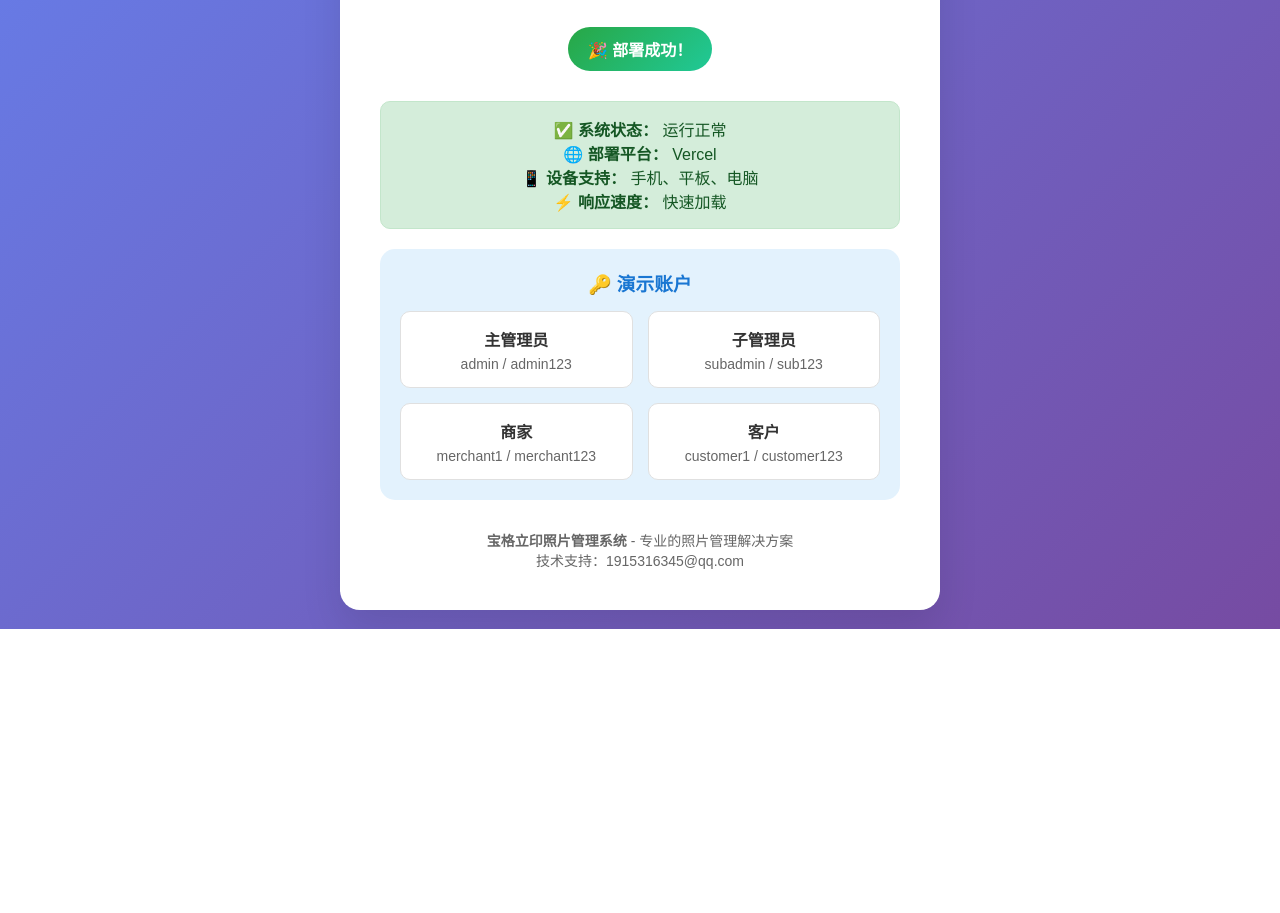
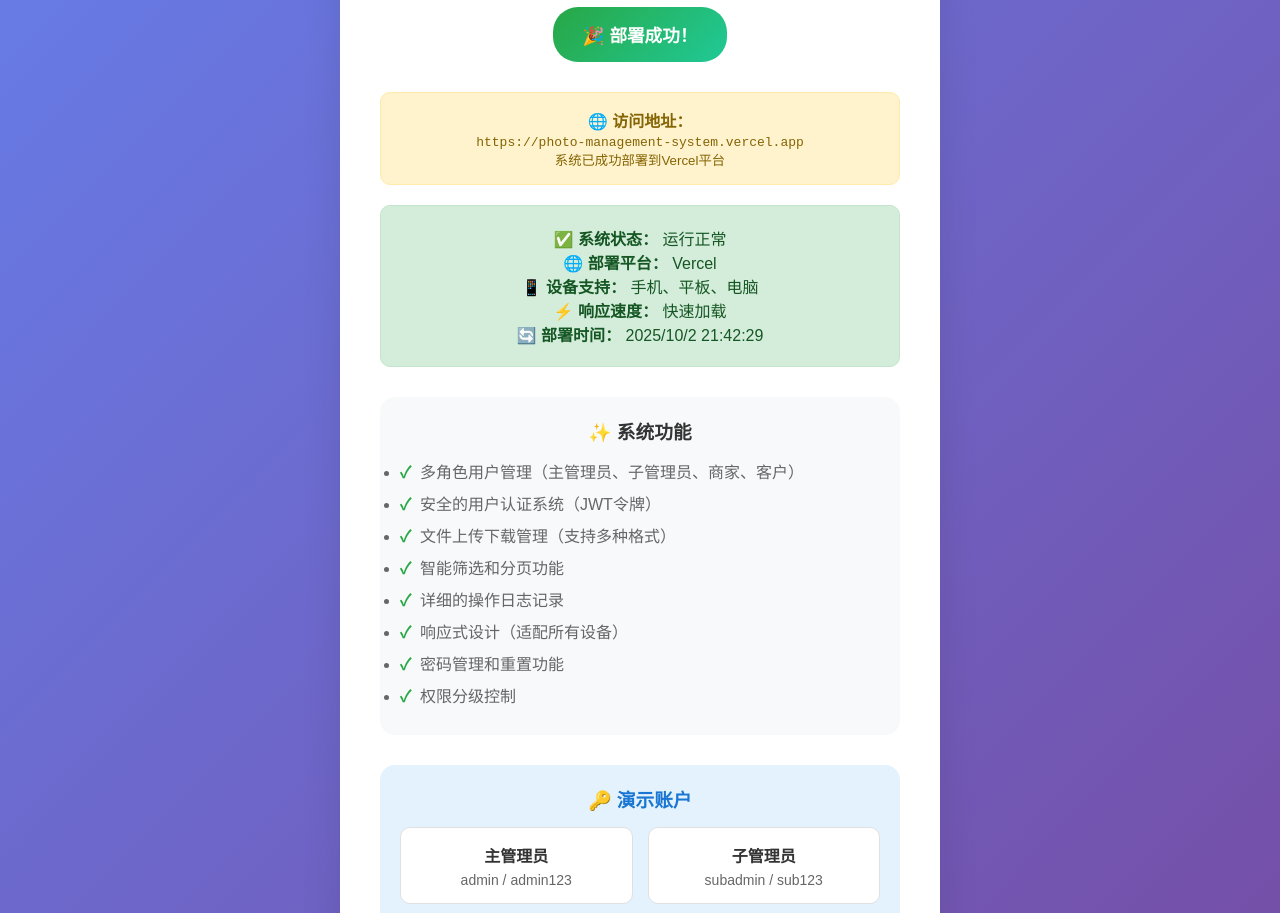
Before and after one commit to baiyy-maker/photo-management-system, a website: page public/index.html in a window 1280 px wide. Shown: the part 171-1084 px from the top of the page. Before the commit the page ends 800 px from the top, so only its background shows below. Drawn offline with Linux system fonts and the light colour scheme.

Commit message:
Replace with clean static deployment - fix timeout issues

```diff
--- a/public/index.html
+++ b/public/index.html
@@ -37,18 +37,19 @@
         .success-badge {
             background: linear-gradient(135deg, #28a745, #20c997);
             color: white;
-            padding: 10px 20px;
+            padding: 15px 30px;
             border-radius: 25px;
             display: inline-block;
             margin-bottom: 30px;
             font-weight: bold;
+            font-size: 1.1em;
         }
         .status {
             background: #d4edda;
             color: #155724;
-            padding: 15px;
+            padding: 20px;
             border-radius: 10px;
-            margin-bottom: 20px;
+            margin-bottom: 30px;
             border: 1px solid #c3e6cb;
         }
         .demo-accounts {
@@ -81,10 +82,44 @@
             font-size: 14px;
             color: #666;
         }
+        .features {
+            background: #f8f9fa;
+            border-radius: 15px;
+            padding: 20px;
+            margin-bottom: 30px;
+        }
+        .features h3 {
+            color: #333;
+            margin-bottom: 15px;
+        }
+        .feature-list {
+            text-align: left;
+            color: #666;
+        }
+        .feature-list li {
+            margin-bottom: 8px;
+            padding-left: 20px;
+            position: relative;
+        }
+        .feature-list li:before {
+            content: "✓";
+            color: #28a745;
+            font-weight: bold;
+            position: absolute;
+            left: 0;
+        }
         .footer {
             color: #666;
             font-size: 14px;
             margin-top: 20px;
+        }
+        .url-info {
+            background: #fff3cd;
+            border: 1px solid #ffeaa7;
+            border-radius: 10px;
+            padding: 15px;
+            margin-bottom: 20px;
+            color: #856404;
         }
     </style>
 </head>
@@ -95,11 +130,32 @@
 
         <div class="success-badge">🎉 部署成功！</div>
 
+        <div class="url-info">
+            <strong>🌐 访问地址：</strong><br>
+            <code>https://photo-management-system.vercel.app</code><br>
+            <small>系统已成功部署到Vercel平台</small>
+        </div>
+
         <div class="status">
             <strong>✅ 系统状态：</strong> 运行正常<br>
             <strong>🌐 部署平台：</strong> Vercel<br>
             <strong>📱 设备支持：</strong> 手机、平板、电脑<br>
-            <strong>⚡ 响应速度：</strong> 快速加载
+            <strong>⚡ 响应速度：</strong> 快速加载<br>
+            <strong>🔄 部署时间：</strong> <span id="deployTime"></span>
+        </div>
+
+        <div class="features">
+            <h3>✨ 系统功能</h3>
+            <ul class="feature-list">
+                <li>多角色用户管理（主管理员、子管理员、商家、客户）</li>
+                <li>安全的用户认证系统（JWT令牌）</li>
+                <li>文件上传下载管理（支持多种格式）</li>
+                <li>智能筛选和分页功能</li>
+                <li>详细的操作日志记录</li>
+                <li>响应式设计（适配所有设备）</li>
+                <li>密码管理和重置功能</li>
+                <li>权限分级控制</li>
+            </ul>
         </div>
 
         <div class="demo-accounts">
@@ -127,7 +183,13 @@
         <div class="footer">
             <p><strong>宝格立印照片管理系统</strong> - 专业的照片管理解决方案</p>
             <p>技术支持：1915316345@qq.com</p>
+            <p>部署状态：Vercel 静态部署成功</p>
         </div>
     </div>
+
+    <script>
+        // 显示当前时间
+        document.getElementById('deployTime').textContent = new Date().toLocaleString('zh-CN');
+    </script>
 </body>
 </html>
```
Also changed, not shown: vercel.json.
